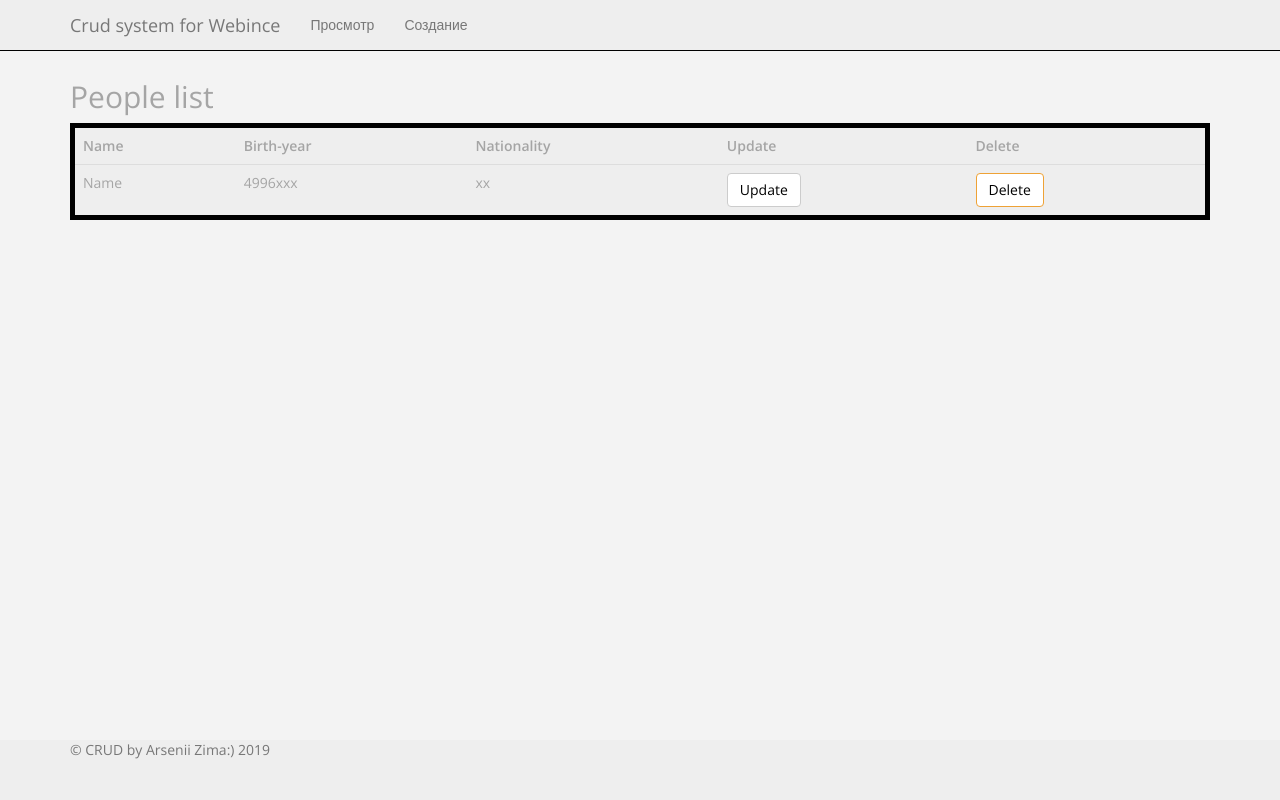
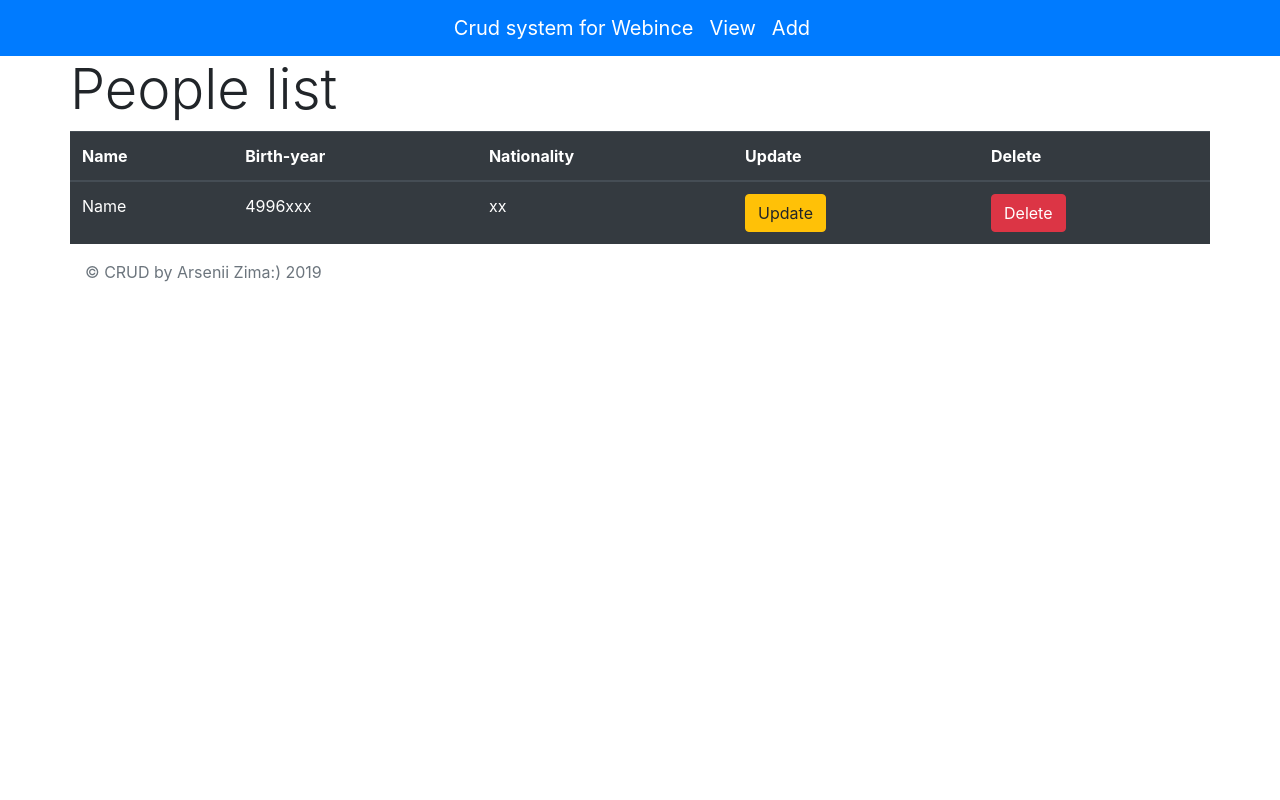
Before and after one commit to kingsoff/mvc_crud, a PHP site: page / in a window 1280 px wide. Run offline with PHP 8.4, Linux system fonts and the light colour scheme; data comes from the database, SQL or seed files in the repository; style sheets or scripts are compiled from the project's sources.

Commit message:
Add new responsive design

```diff
--- a/views/header.php
+++ b/views/header.php
@@ -8,15 +8,27 @@
     <meta name="description" content="Crud system">
     <meta name="author" content="Arsenii Zima">
     <title>CRUD</title>
-    <link rel="stylesheet" href="https://maxcdn.bootstrapcdn.com/bootstrap/3.3.7/css/bootstrap.min.css"
+    <link rel="stylesheet" type="text/css" href="/resources/css/style.css">
+    <link rel="stylesheet" href="https://stackpath.bootstrapcdn.com/bootstrap/4.3.1/css/bootstrap.min.css"
+          integrity="sha384-ggOyR0iXCbMQv3Xipma34MD+dH/1fQ784/j6cY/iJTQUOhcWr7x9JvoRxT2MZw1T" crossorigin="anonymous">
+    <!--<<script src="https://code.jquery.com/jquery-3.3.1.slim.min.js"
+            integrity="sha384-q8i/X+965DzO0rT7abK41JStQIAqVgRVzpbzo5smXKp4YfRvH+8abtTE1Pi6jizo"
+            crossorigin="anonymous"></script>
+    <script src="https://cdnjs.cloudflare.com/ajax/libs/popper.js/1.14.7/umd/popper.min.js"
+            integrity="sha384-UO2eT0CpHqdSJQ6hJty5KVphtPhzWj9WO1clHTMGa3JDZwrnQq4sF86dIHNDz0W1"
+            crossorigin="anonymous"></script>
+    <script src="https://stackpath.bootstrapcdn.com/bootstrap/4.3.1/js/bootstrap.min.js"
+            integrity="sha384-JjSmVgyd0p3pXB1rRibZUAYoIIy6OrQ6VrjIEaFf/nJGzIxFDsf4x0xIM+B07jRM"
+            crossorigin="anonymous"></script>-->
+    <!--<link rel="stylesheet" href="https://maxcdn.bootstrapcdn.com/bootstrap/3.3.7/css/bootstrap.min.css"
           integrity="sha384-BVYiiSIFeK1dGmJRAkycuHAHRg32OmUcww7on3RYdg4Va+PmSTsz/K68vbdEjh4u" crossorigin="anonymous">
     <link rel="stylesheet/less" type="text/css" href="/resources/css/styles.less">
-    <script src="/resources/js/less.js" type="text/javascript"></script>
+    <script src="/resources/js/less.js" type="text/javascript"></script>-->
 
     <!--Add for pop-up window-->
     <link href='http://fonts.googleapis.com/css?family=Varela+Round|Open+Sans:400,300,600' rel='stylesheet'
           type='text/css'>
-    <link rel="stylesheet" type="text/css" href="/resources/css/style.css">
+
     <script src="http://code.jquery.com/jquery-latest.min.js"></script>
     <script>
         $(document).ready(function () {
@@ -42,16 +54,14 @@
 </head>
 <body>
 <!-- Fixed navbar -->
-<nav class="navbar navbar-default navbar-fixed-top">
-    <div class="container">
-        <div class="navbar-header">
-            <a class="navbar-brand" href="#">Crud system for Webince</a>
-        </div>
-        <div id="navbar" class="collapse navbar-collapse">
-            <ul class="nav navbar-nav">
-                <li><a href="../index.php?page=show">Просмотр</a></li>
-                <li><a href="../index.php?page=create" id="LLink">Создание</a></li>
-            </ul>
+<nav class="navbar navbar-dark bg-primary justify-content-center">
+    <a class="navbar-brand" href="#">Crud system for Webince</a>
+    <a class="navbar-brand" href="../index.php?page=show">View</a>
+    <a class="navbar-brand" href="../index.php?page=create" id="LLink">Add</a>
+</nav>
+
+
+
             <!--Pop-up window-->
             <div class="overlay" style="display: none;">
                 <div class="login-wrapper">
@@ -81,8 +91,6 @@
                 </div>
             </div>
             <!--End pop-up-->
-        </div>
-    </div>
-</nav>
+
 <!-- Page content -->
 <div class="container">
--- a/views/show.php
+++ b/views/show.php
@@ -1,38 +1,40 @@
 <?php
 require "header.php";
 ?>
-<div class="row">
-    <div class="col-lg-12 col-sm-12">
+    <div class="row">
+
       <?php $this->success()  // Show success message ?>
         <?php $this->updateSuccess()  // Show success message ?>
-        <h2>People list</h2>
-    <table class="table">
+        <h1 class="display-4">People list</h1>
+    <table class="table table-hover table-dark">
+        <thead>
         <tr>
-            <th>Name</th>
-            <th>Birth-year</th>
-            <th>Nationality</th>
-            <th>Update</th>
-            <th>Delete</th>
+            <th scope="col">Name</th>
+            <th scope="col">Birth-year</th>
+            <th scope="col">Nationality</th>
+            <th scope="col">Update</th>
+            <th scope="col">Delete</th>
         </tr>
+        </thead>
         <?php
-        foreach ($this->db->readAll('Record') as $value): //Function show all record from db
+        foreach ($this->db->readAll('record') as $value): //Function show all record from db
         ?>
             <tr>
-                <td><?php echo $value['name']; ?></td>
+                <td scope="row"><?php echo $value['name']; ?></td>
                 <td><?php echo $value['birth_year']; ?></td>
                 <td><?php echo $value['nationality'];?></td>
                 <td>
-                    <a class="btn btn-default" href="/index.php?page=update_record&id=<?php echo $value['id']; ?>">Update</a>
+                    <a class="btn btn-warning" href="/index.php?page=update_record&id=<?php echo $value['id']; ?>">Update</a>
                 </td>
                 <td>
-                    <a class="btn btn-warning" href="/index.php?page=delete_record&id=<?php echo $value['id']; ?>">Delete</a>
+                    <a class="btn btn-danger" href="/index.php?page=delete_record&id=<?php echo $value['id']; ?>">Delete</a>
                 </td>
             </tr>
         <?php endforeach; ?>
     </table>
 
 
-    </div>
+
 </div>
 <?php
 require "footer.php";
```
Also changed, not shown: .travis.yml.
